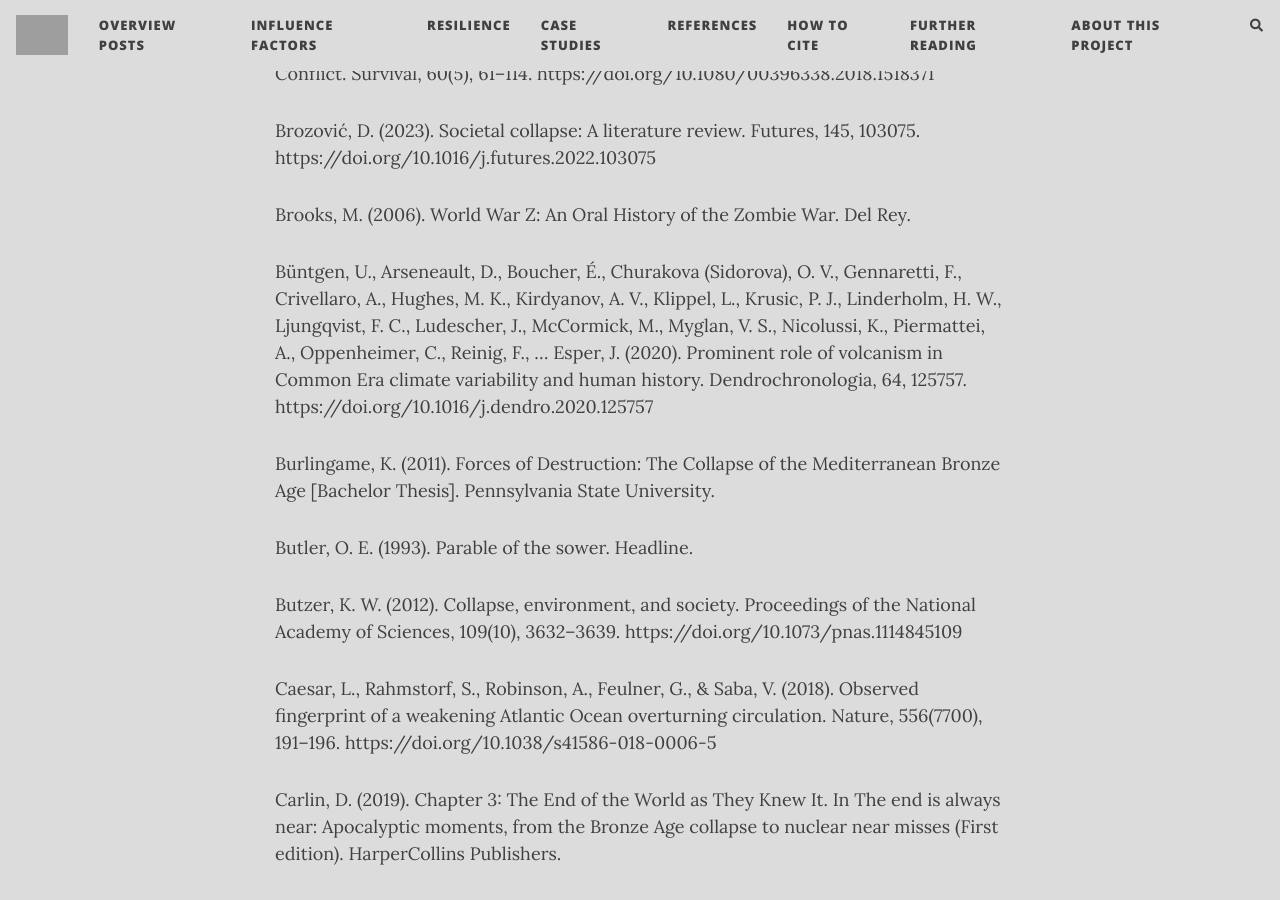
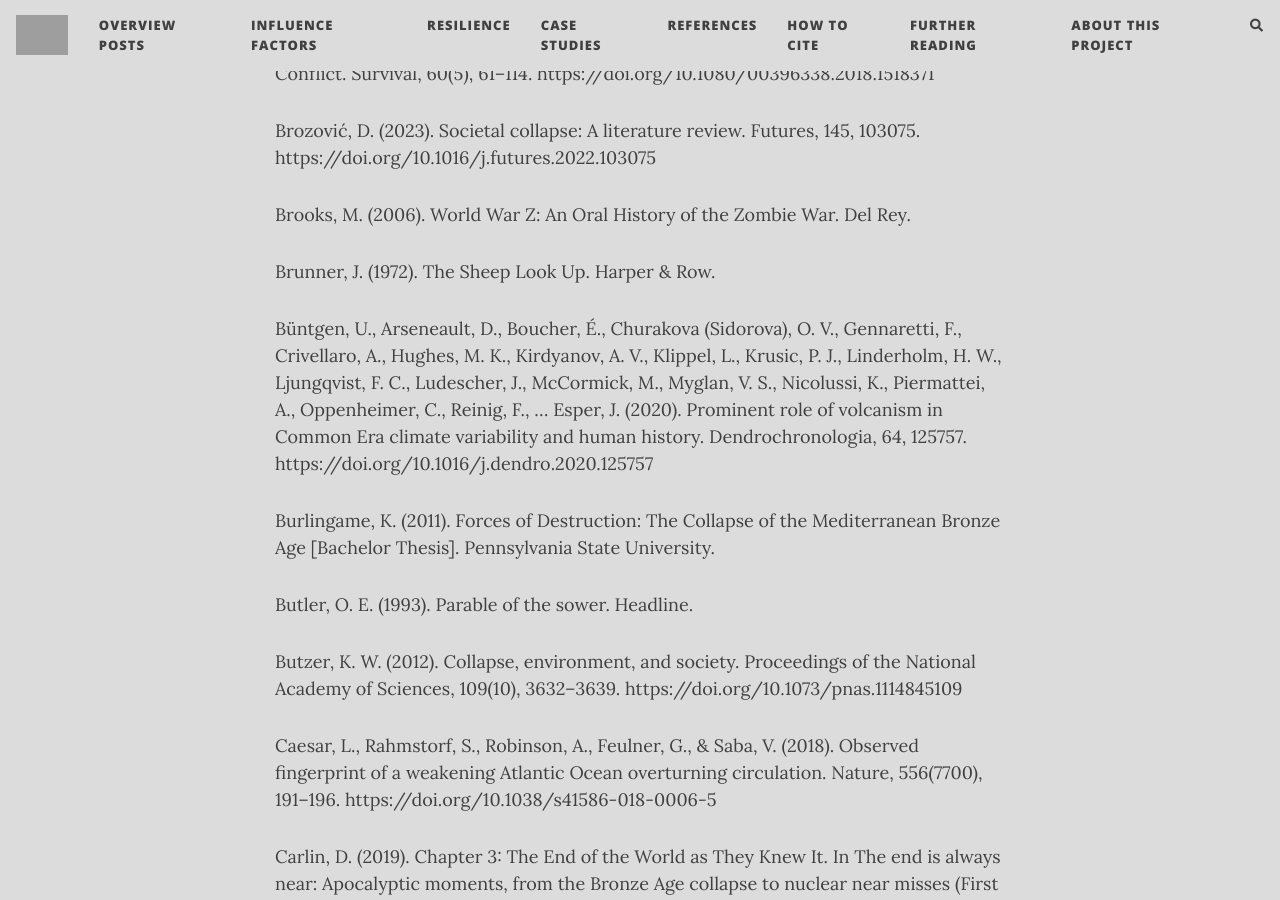
Before and after one commit to florianjehn/Societal_Collapse, a Jekyll site: the page built from references.md, in a window 1280 px wide and 900 px high, scrolled down 4353 px. Built offline with Jekyll 4.4.1, drawn with Linux system fonts in a browser that asks for light colours; nearby versions of some CDN libraries; comment, search, counter and statistics services are not loaded; grey boxes are pictures that could not be loaded.

Commit message:
Update references.md

```diff
--- a/references.md
+++ b/references.md
@@ -84,6 +84,8 @@
 Brozović, D. (2023). Societal collapse: A literature review. Futures, 145, 103075. https://doi.org/10.1016/j.futures.2022.103075
 
 Brooks, M. (2006). World War Z: An Oral History of the Zombie War. Del Rey.
+
+Brunner, J. (1972). The Sheep Look Up. Harper & Row.
 
 Büntgen, U., Arseneault, D., Boucher, É., Churakova (Sidorova), O. V., Gennaretti, F., Crivellaro, A., Hughes, M. K., Kirdyanov, A. V., Klippel, L., Krusic, P. J., Linderholm, H. W., Ljungqvist, F. C., Ludescher, J., McCormick, M., Myglan, V. S., Nicolussi, K., Piermattei, A., Oppenheimer, C., Reinig, F., … Esper, J. (2020). Prominent role of volcanism in Common Era climate variability and human history. Dendrochronologia, 64, 125757. https://doi.org/10.1016/j.dendro.2020.125757
 
```
